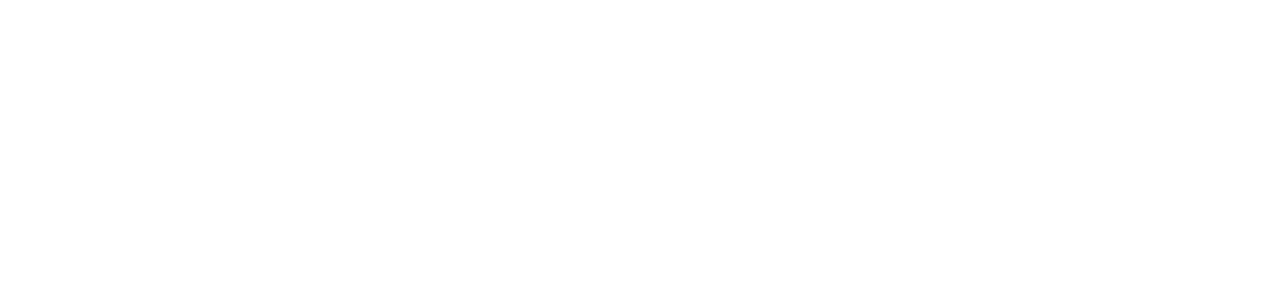
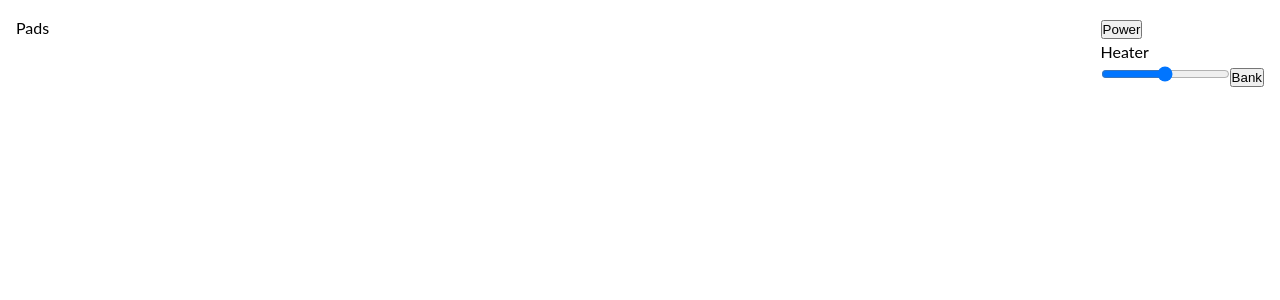
Before and after one commit to m-amroune/drum-machine, a React (Vite) app: page / in a window 1280 px wide. Shown: the top 300 px of the page. Built offline with nearby package versions, Linux system fonts and the light colour scheme.

Commit message:
Set up initial jsx  structure for DrumMachine component

```diff
--- a/src/App.jsx
+++ b/src/App.jsx
@@ -1,12 +1,13 @@
 
 import './App.css'
+import DrumMachine from './components/DrumMachine'
 
 function App() {
 
 
   return (
     <>
-
+     <DrumMachine/>
     </>
   )
 }
--- a/src/components/DrumMachine.jsx
+++ b/src/components/DrumMachine.jsx
@@ -1,9 +1,24 @@
 import React from 'react'
+import {pads} from '../data/pads'
 
 const DrumMachine = () => {
   return (
-    <div>
-
+    <div id="drum-machine">
+        { /* pads  */}
+        <div id="left-panel">
+        <div id="pads-container" className='pad-container'>Pads</div>
+        </div>
+        <div id="right-panel" >
+        <div id="controls-container">
+            { /* button on/off  */}
+        <button id="power" className='btn' >Power</button>
+        { /* display sound and volume*/}
+        <div id="display">Heater</div>
+        { /* slider volume  */}
+        <input id="sound" type="range" />
+        <button id="bank" className='btn' >Bank</button>
+        </div>
+        </div>
     </div>
   )
 }
--- a/src/data/pads.js
+++ b/src/data/pads.js
@@ -1,4 +1,4 @@
-const pads = [
+export const pads = [
     {
     id: 1,
     key:"Q",
@@ -53,5 +53,4 @@
     name:'Closed-HH',
     src:'https://cdn.freecodecamp.org/testable-projects-fcc/audio/Cev_H2.mp3'
 },
-
 ]
--- a/src/index.css
+++ b/src/index.css
@@ -10,3 +10,10 @@
   line-height: 1.5;
   padding: 1rem;
 }
+
+#drum-machine {
+  display: flex;
+  justify-content: space-between;
+  align-items: flex-start;
+  gap: 20px;
+}
```
